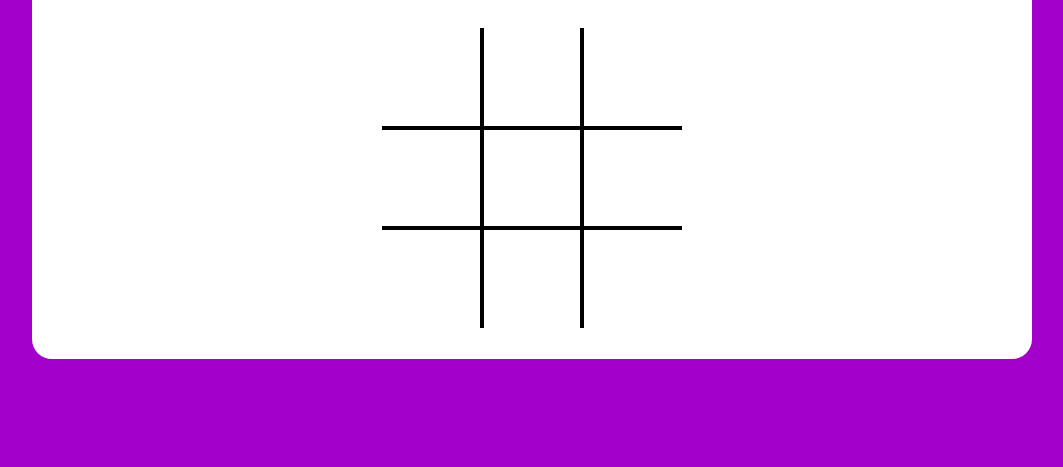
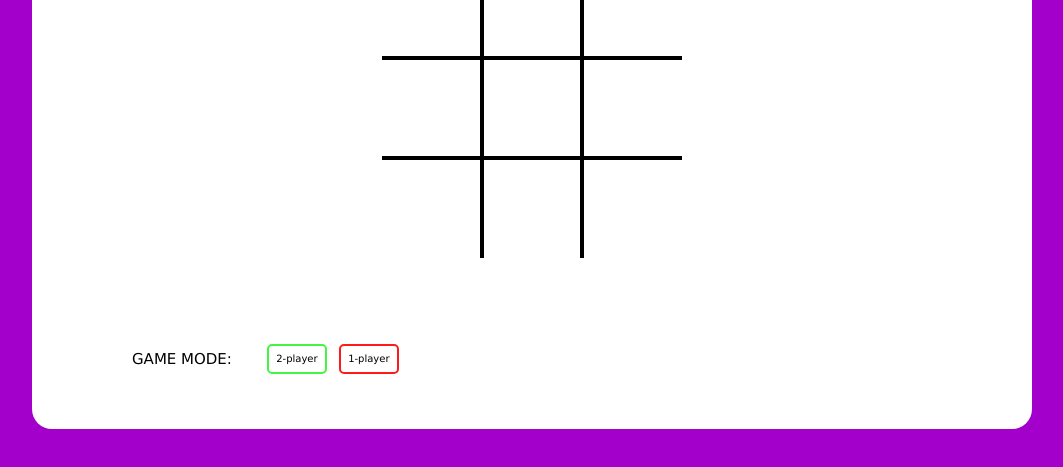
Before and after one commit to GabrielUzel/Tic-Tac-Toe, a plain HTML site: page index.html in a window 1280 px wide. Shown: the part 271-738 px from the top of the page, without its empty margins (108-1171 px from the left). Drawn offline with Linux system fonts and the light colour scheme.

Commit message:
game mode buttons created

```diff
--- a/assets/css/style.css
+++ b/assets/css/style.css
@@ -8,7 +8,9 @@
 :root {
     --background-primary-color: #a300cc;
     --white-color: #FFFFFF;
-    --grey-color: #b3b3b3;
+    --grey-color: #e6e6e6;
+    --green-color: #43f443;
+    --red-color: #ff1a1a;
 }
 
 body {
@@ -47,6 +49,7 @@ body {
     font-size: 5rem;
     border: none;
     cursor: pointer;
+    transition: .3s linear;
 }
 
 #game-map .game-button:hover {
@@ -102,3 +105,46 @@ body {
         border-left: 2px solid;
     }
 }
+
+#game-results {
+    display: flex;
+    justify-content: flex-start;
+    align-items: center;
+    width: 80%;
+    margin: 5rem;
+}
+
+#game-results p {
+    font-size: 1.5rem;
+    margin-right: 3rem;
+    cursor: default;
+}
+
+#game-results .game-mode-button {
+    background: rgb(0, 0, 0, 0);
+    height: 3rem;
+    width: 6rem;
+    font-size: 1rem;
+    border-radius: .5rem;
+    cursor: pointer;
+    margin: .5rem;
+    transition: .5s ease-out;
+}
+
+#game-mode-button-single {
+    border: 2px solid;
+    border-color: var(--red-color);
+}
+
+#game-mode-button-multi {
+    border: 2px solid;
+    border-color: var(--green-color);
+}
+
+#game-mode-button-single:hover {
+    background-color: var(--red-color);
+}
+
+#game-mode-button-multi:hover {
+    background-color: var(--green-color);
+}
--- a/index.html
+++ b/index.html
@@ -54,7 +54,12 @@
         </div>
 
         <div id="game-results">
+            <p> GAME MODE: </p>
 
+            <div>
+                <button class="game-mode-button" id="game-mode-button-multi"> 2-player </button>
+                <button class="game-mode-button" id="game-mode-button-single"> 1-player </button>
+            </div>
         </div>
     </div>
 </body>
```
